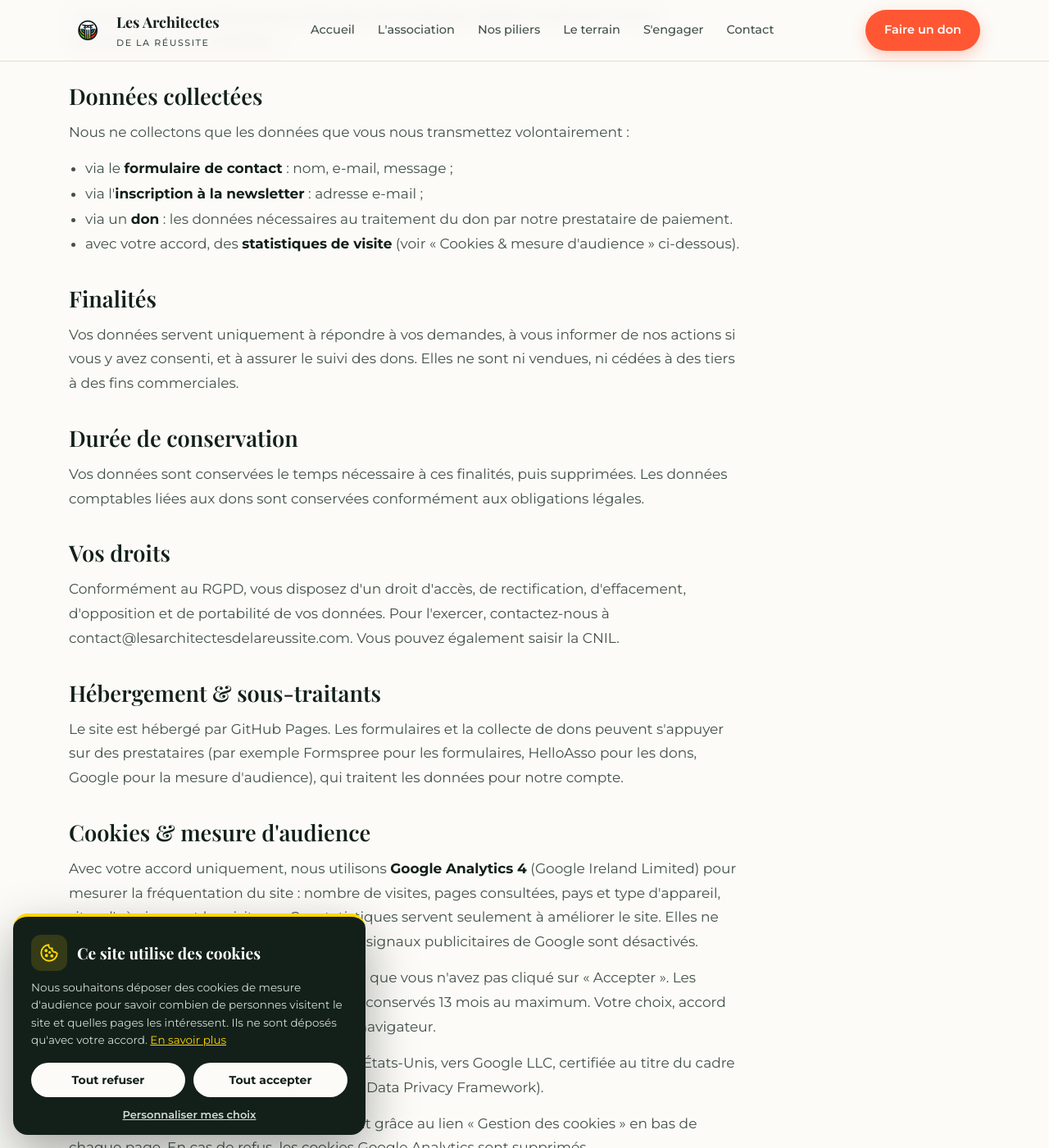
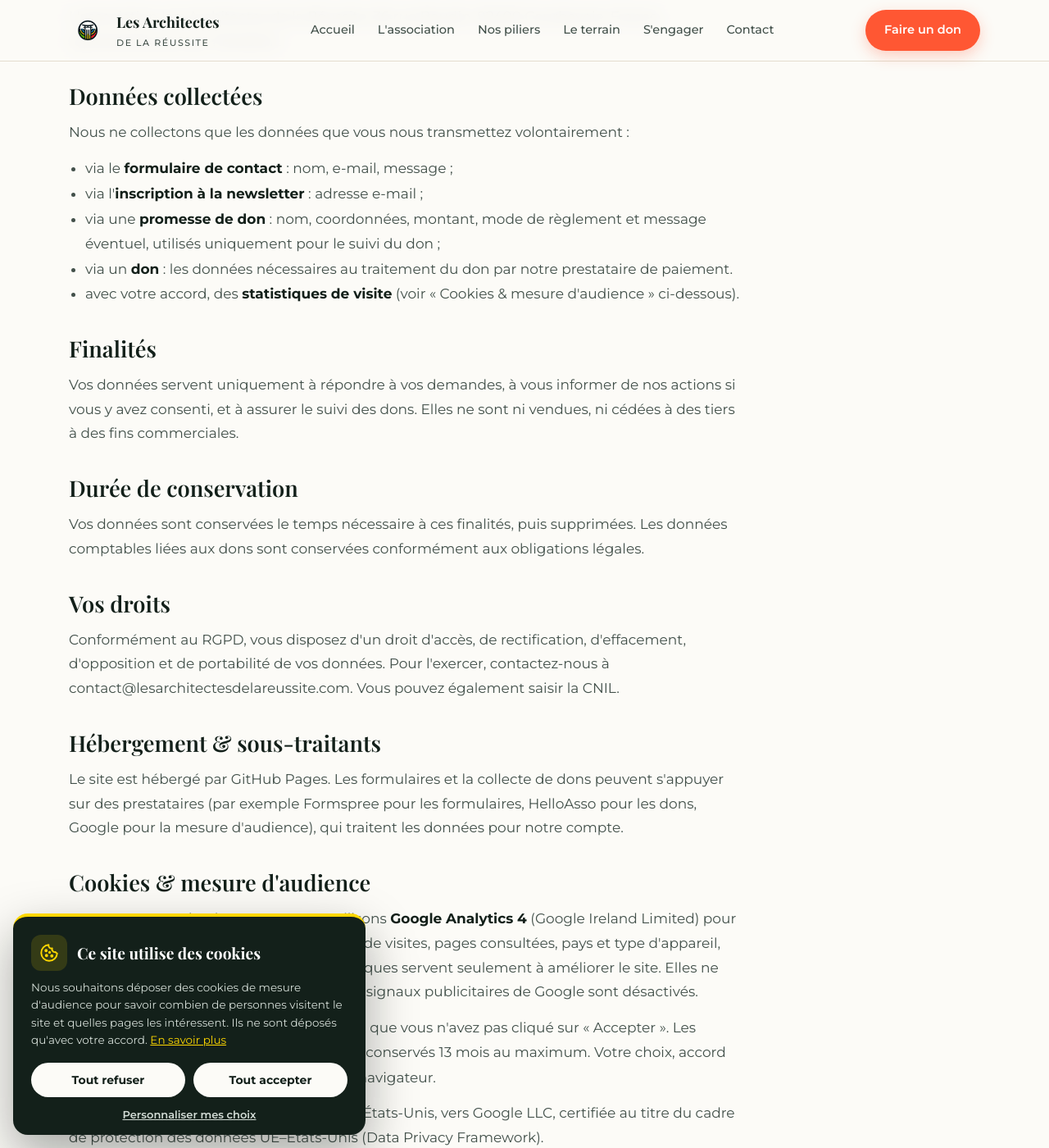
Before and after one commit to Nacimuus/architectes-reussite-site, a Jekyll site: the page built from politique-confidentialite.html, in a window 1280 px wide and 1400 px high, scrolled down 629 px. Shown: the whole window at 82% size. Built offline with Jekyll 4.4.1, drawn with Linux system fonts in a browser that asks for light colours; some web fonts are replaced.

Commit message:
Page Promesse de don
- Nouvelle page /promesse-de-don/ : montants 10/25/50/100 € ou libre,
  don en une fois ou échelonné, particulier ou entreprise, virement,
  chèque, espèces ou carte (HelloAsso), affectation par pilier, message
- Envoi Formspree avec référence unique (LADR-AAMMJJ-XXXX) dans l'objet
- Récapitulatif à l'écran, téléchargeable en PDF, avec la marche à
  suivre selon le mode de règlement et la mention « pas un reçu fiscal »
- Bouton « Faire un don » (en-tête et S'engager) relié à cette page tant
  que HelloAsso n'est pas actif
- Politique de confidentialité : données de la promesse de don
- Événement GA4 « promesse_don » avec le montant

Co-Authored-By: Claude Opus 5.5 <noreply@anthropic.com>
Claude-Session: https://claude.ai/code/session_019TyHidqMGp53Q6wA9uig6Z

```diff
--- a/_includes/header.html
+++ b/_includes/header.html
@@ -13,7 +13,7 @@
       <a href="{{ '/soutenir/' | relative_url }}" {% if a == 'soutenir' %}aria-current="page"{% endif %}>S'engager</a>
       <a href="{{ '/contact/' | relative_url }}" {% if a == 'contact' %}aria-current="page"{% endif %}>Contact</a>
     </nav>
-    <a href="{{ '/soutenir/' | relative_url }}" class="btn btn-don">Faire un don</a>
+    <a href="{% if site.org.helloasso != "" %}{{ '/soutenir/' | relative_url }}{% else %}{{ '/promesse-de-don/' | relative_url }}{% endif %}" class="btn btn-don">Faire un don</a>
     <button class="burger" aria-label="Ouvrir le menu" aria-expanded="false"><span></span><span></span><span></span></button>
   </div>
   <nav class="mobile-menu" aria-label="Navigation mobile">
@@ -23,6 +23,6 @@
     <a href="{{ '/actualites/' | relative_url }}">Le terrain</a>
     <a href="{{ '/soutenir/' | relative_url }}">S'engager</a>
     <a href="{{ '/contact/' | relative_url }}">Contact</a>
-    <a class="mm-don" href="{{ '/soutenir/' | relative_url }}">Faire un don</a>
+    <a class="mm-don" href="{% if site.org.helloasso != "" %}{{ '/soutenir/' | relative_url }}{% else %}{{ '/promesse-de-don/' | relative_url }}{% endif %}">Faire un don</a>
   </nav>
 </header>
--- a/assets/css/style.css
+++ b/assets/css/style.css
@@ -456,3 +456,61 @@ button[disabled]{opacity:.6;cursor:wait}
 .cb-link:hover{color:#fff}
 .flink{align-self:flex-start;background:none;border:0;padding:0;font:inherit;font-size:14.5px;line-height:2;color:#C4CEC7;cursor:pointer;text-align:left}
 .flink:hover{color:#fff}
+
+/* ===== promesse de don ===== */
+.sr-only{position:absolute;width:1px;height:1px;padding:0;margin:-1px;overflow:hidden;clip:rect(0,0,0,0);white-space:nowrap;border:0}
+.pledge-wrap{display:grid;grid-template-columns:minmax(0,1.55fr) minmax(0,1fr);gap:44px;align-items:start}
+.pledge-card{background:#fff;border:1px solid var(--line);border-radius:18px;padding:30px}
+.pledge-card fieldset{border:0;padding:0;margin:0 0 26px;min-width:0}
+.pledge-card legend{font-family:'Playfair Display',serif;font-weight:700;font-size:1.15rem;color:var(--ink);margin-bottom:12px;padding:0}
+.req{color:var(--red-deep)}
+.amounts{display:grid;grid-template-columns:repeat(4,1fr);gap:10px;margin-bottom:14px}
+.amount-chip{font-family:inherit;font-weight:700;font-size:17px;padding:14px 0;border-radius:12px;border:1.5px solid var(--line);background:var(--ivory);color:var(--ink);cursor:pointer;transition:background .15s,border-color .15s}
+.amount-chip:hover{border-color:var(--ink)}
+.amount-chip[aria-pressed="true"]{background:var(--ink);border-color:var(--ink);color:#fff}
+.amount-chip:focus-visible{outline:2px solid var(--green);outline-offset:2px}
+.amount-free{position:relative;margin-bottom:0}
+.amount-free input{padding-right:40px;font-size:17px;font-weight:600}
+.amount-free span{position:absolute;right:15px;bottom:12px;color:var(--ink-soft);font-weight:600}
+.choice-row{display:flex;flex-wrap:wrap;gap:10px}
+.choice{position:relative}
+.choice input{position:absolute;opacity:0;pointer-events:none}
+.choice span{display:inline-block;padding:10px 16px;border:1.5px solid var(--line);border-radius:999px;font-size:14.5px;font-weight:600;cursor:pointer;background:var(--ivory);transition:background .15s}
+.choice input:checked+span{background:var(--ink);border-color:var(--ink);color:#fff}
+.choice input:focus-visible+span{outline:2px solid var(--green);outline-offset:2px}
+.pay-grid{display:grid;grid-template-columns:1fr 1fr;gap:10px}
+.pay{position:relative;display:block;cursor:pointer}
+.pay input{position:absolute;opacity:0;pointer-events:none}
+.pay .box{display:block;height:100%;padding:14px 16px;border:1.5px solid var(--line);border-radius:12px;background:var(--ivory);transition:background .15s,border-color .15s}
+.pay strong{display:block;font-size:15px}
+.pay small{display:block;font-size:12.5px;color:var(--ink-soft);line-height:1.5;margin-top:3px}
+.pay input:checked+.box{border-color:var(--green);background:#F1F8F2;box-shadow:inset 0 0 0 1px var(--green)}
+.pay input:focus-visible+.box{outline:2px solid var(--green);outline-offset:2px}
+.reveal{margin-top:12px}
+.pledge-submit{width:100%;font-size:16px;padding:15px}
+.pledge-aside{position:sticky;top:100px}
+.pledge-aside-title{font-size:1.35rem;margin-bottom:18px}
+.pledge-steps{list-style:none;padding:0;margin:0 0 20px;counter-reset:st}
+.pledge-steps li{position:relative;padding-left:48px;margin-bottom:18px}
+.pledge-steps li::before{counter-increment:st;content:counter(st);position:absolute;left:0;top:0;width:32px;height:32px;border-radius:50%;background:var(--green);color:#fff;font-weight:700;font-size:14px;display:flex;align-items:center;justify-content:center}
+.pledge-steps strong{display:block;font-size:15.5px}
+.pledge-steps span{display:block;font-size:14px;color:var(--ink-soft);line-height:1.55}
+.pledge-aside-alt{font-size:14px;color:var(--ink-soft)} .pledge-aside-alt a{color:var(--green-deep);font-weight:600}
+.recap{background:#fff;border:1px solid var(--line);border-top:5px solid var(--green);border-radius:18px;padding:30px;scroll-margin-top:100px}
+#pledge-form{scroll-margin-top:100px}
+.recap h2{font-size:1.55rem;margin-top:8px;outline:none}
+.recap dl{display:grid;grid-template-columns:auto 1fr;gap:9px 20px;margin:22px 0;font-size:15px}
+.recap dt{color:var(--ink-soft)} .recap dd{margin:0;font-weight:600}
+.recap .next{background:var(--ivory-2);border-radius:10px;padding:14px 16px;font-size:14.5px;line-height:1.6}
+.recap .legal{font-size:12.5px;color:var(--ink-soft);margin-top:14px;line-height:1.55}
+.recap-actions{display:flex;flex-wrap:wrap;gap:10px;margin-top:22px}
+.print-only{display:none}
+.print-head{display:none;align-items:center;gap:14px;font-size:13px;line-height:1.5;margin-bottom:22px;padding-bottom:16px;border-bottom:1px solid var(--line)}
+@media(max-width:860px){.pledge-wrap{grid-template-columns:1fr;gap:30px}.pledge-aside{position:static}.amounts{grid-template-columns:repeat(2,1fr)}.pay-grid{grid-template-columns:1fr}.pledge-card,.recap{padding:22px}}
+@media print{
+  header.site,.mobile-menu,footer.site,.wave,.phero,.pledge-aside,.recap-actions,.cookie-banner{display:none!important}
+  body{background:#fff}
+  section{padding:0!important}
+  .print-head{display:flex!important}
+  .recap{border:0;padding:0}
+}
--- a/politique-confidentialite.html
+++ b/politique-confidentialite.html
@@ -21,6 +21,7 @@ permalink: /politique-confidentialite/
     <ul>
       <li>via le <strong>formulaire de contact</strong> : nom, e-mail, message ;</li>
       <li>via l'<strong>inscription à la newsletter</strong> : adresse e-mail ;</li>
+      <li>via une <strong>promesse de don</strong> : nom, coordonnées, montant, mode de règlement et message éventuel, utilisés uniquement pour le suivi du don ;</li>
       <li>via un <strong>don</strong> : les données nécessaires au traitement du don par notre prestataire de paiement.</li>
       {% if site.org.ga4 != "" %}<li>avec votre accord, des <strong>statistiques de visite</strong> (voir « Cookies &amp; mesure d'audience » ci-dessous).</li>{% endif %}
     </ul>
--- a/soutenir.html
+++ b/soutenir.html
@@ -28,8 +28,8 @@ permalink: /soutenir/
         {% if site.org.helloasso != "" %}
         <p style="margin-top:16px"><a href="{{ site.org.helloasso }}" class="btn btn-don">Donner via HelloAsso</a></p>
         {% else %}
-        <p style="margin-top:16px"><span class="btn btn-don" style="opacity:.55;cursor:not-allowed">Module de don en cours d'activation</span></p>
-        <p style="font-size:13px;font-style:italic">Le paiement en ligne sécurisé (HelloAsso) sera disponible très prochainement.</p>
+        <p style="margin-top:16px"><a href="{{ '/promesse-de-don/' | relative_url }}" class="btn btn-don">Faire une promesse de don</a></p>
+        <p style="font-size:13px;font-style:italic">Le paiement en ligne (HelloAsso) arrive bientôt. En attendant, engagez-vous dès maintenant : nous revenons vers vous pour le règlement.</p>
         {% endif %}
       </div>
       <div class="support-card">
```
Also changed, not shown: promesse-de-don.html (added, +222 -0 lines).
